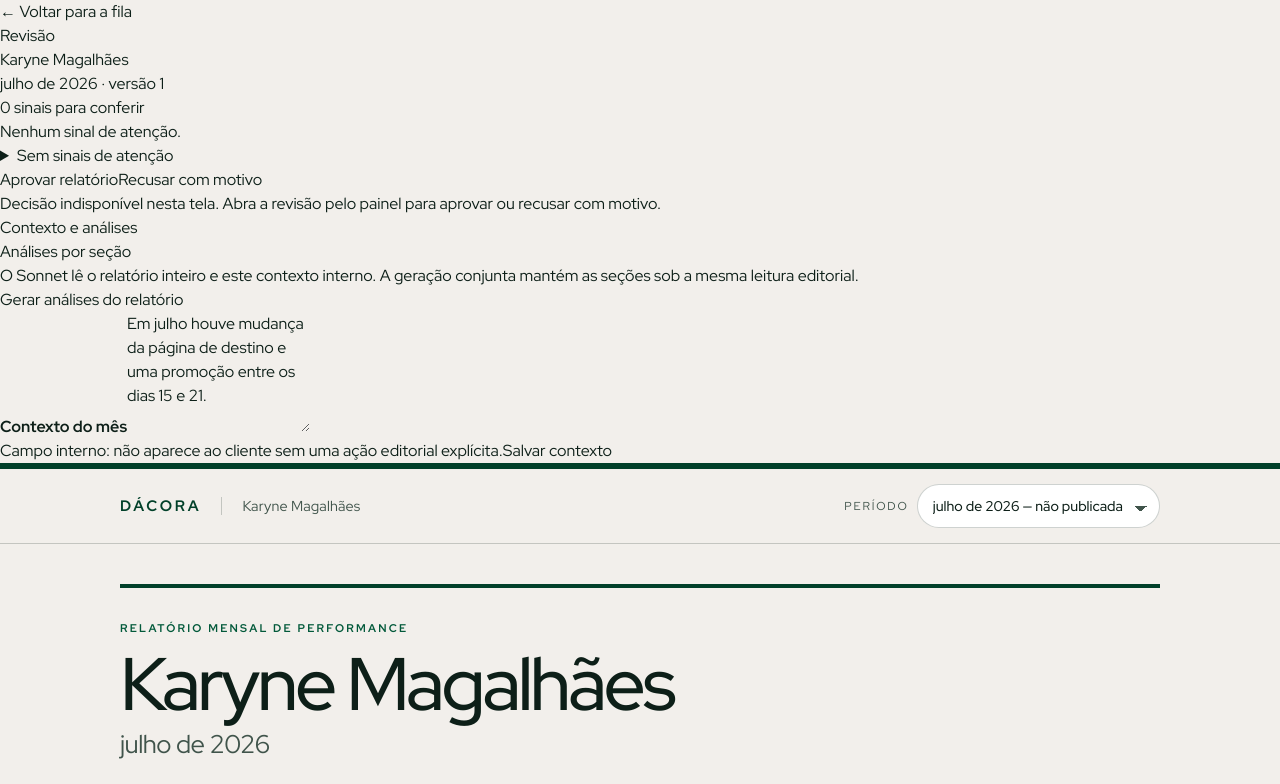
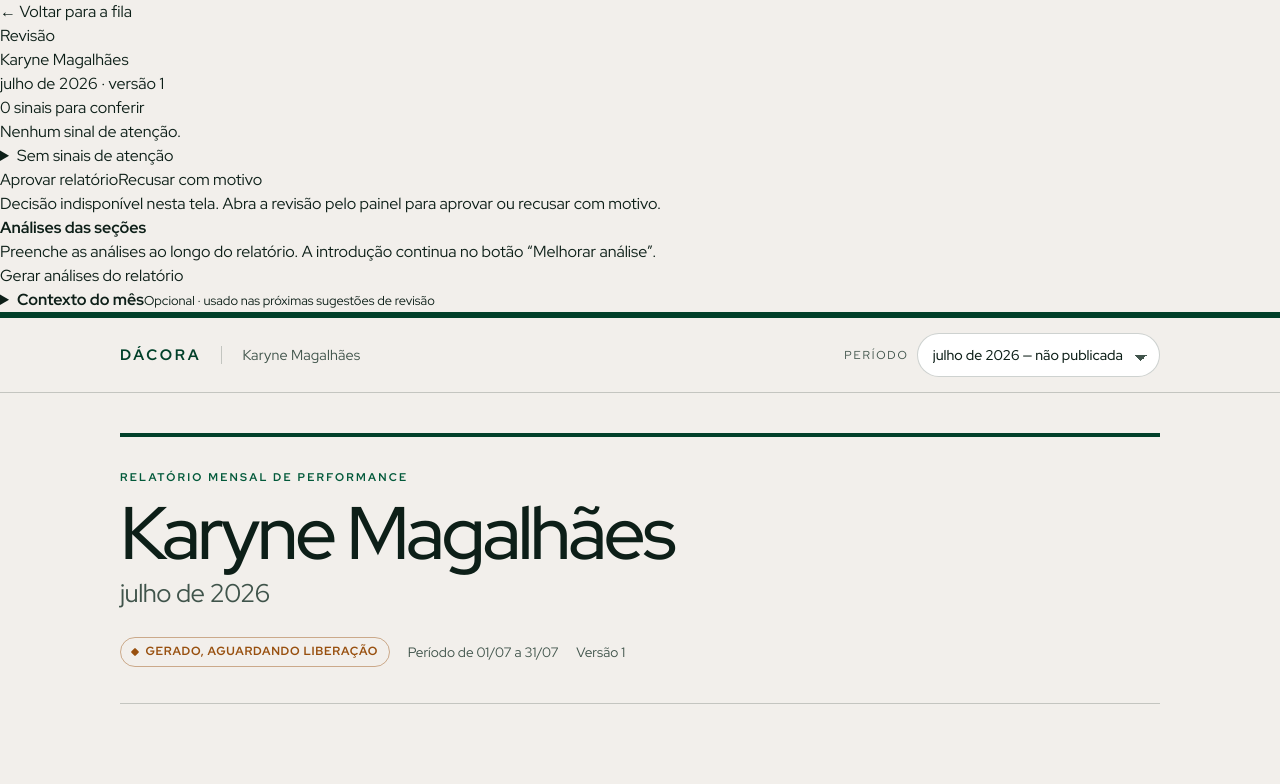
Before and after one commit to flacora-projetos/dacoraLP, a React (Vite) app: page /painel-de-relatorios/revisao-local-ra1 in a window 1280 px wide. Shown: the top 784 px of the page. Built offline with nearby package versions, Linux system fonts and the light colour scheme.

Commit message:
refine RA analysis UX flows

```diff
--- a/src/painel/AnaliseIntroducao.tsx
+++ b/src/painel/AnaliseIntroducao.tsx
@@ -3,6 +3,10 @@ import { rotuloDaAuditoria } from './modoAnalise';
 
 export type AcaoDaIntroducao = 'carregar' | 'gerar' | 'aplicar' | 'editar' | 'desfazer';
 export interface SugestaoDaIntroducao { id: string; estado: string; texto: string; checksum: string; modelo?: string | null; }
+
+export function sugestaoDaIntroducaoEstaFechada(sugestao: SugestaoDaIntroducao | null): boolean {
+  return sugestao?.estado === 'aplicada' || sugestao?.estado === 'editada' || sugestao?.estado === 'desfeita';
+}
 
 export function AnaliseIntroducao({
   original,
@@ -89,7 +93,10 @@ export function AnaliseIntroducao({
       {estado === 'carregando' && <p className="dcp-analise-introducao__estado" aria-live="polite">Carregando sugestão editorial…</p>}
       {mensagem && <p className="dcp-analise-introducao__erro" role="alert">{mensagem} O texto original permanece preservado.</p>}
       {sugestao?.estado === 'desfeita' && <p className="dcp-analise-introducao__estado" aria-live="polite">Sugestão desfeita. O texto original foi restaurado.</p>}
-      {sugestao && sugestao.estado !== 'desfeita' && (
+      {(sugestao?.estado === 'aplicada' || sugestao?.estado === 'editada') && (
+        <p className="dcp-analise-introducao__estado" aria-live="polite">Revisão aplicada à introdução. Use “Melhorar análise” para gerar uma nova proposta.</p>
+      )}
+      {sugestao && !sugestaoDaIntroducaoEstaFechada(sugestao) && (
         <div className="dcp-analise-introducao__comparacao">
           <div><strong>Original</strong><p>{original}</p></div>
           <div><strong>Sugestão</strong>{sugestao.modelo && <small className="dcp-analise-modelo">{rotuloDaAuditoria(sugestao.modelo)}</small>}{editando ? (
--- a/src/painel/AnalisesSecao.tsx
+++ b/src/painel/AnalisesSecao.tsx
@@ -6,6 +6,10 @@ export interface SugestaoSecao { id: string; secao: string; estado: string; text
 export interface ContextoMesSeguro { texto: string; atualizadoPor?: string; atualizadoEm?: string; }
 export type AcaoAnalisesUI = 'carregar' | 'salvar_contexto' | 'gerar_todas' | 'gerar_secao' | 'aplicar' | 'editar' | 'desfazer';
 export interface ResultadoAnalisesUI { contexto?: ContextoMesSeguro | null; sugestoes?: SugestaoSecao[]; sugestao?: SugestaoSecao | null; espacos?: EspacoAnaliticoSeguro[]; }
+
+export function sugestaoDaSecaoEstaFechada(sugestao: SugestaoSecao | undefined): boolean {
+  return sugestao?.estado === 'aplicada' || sugestao?.estado === 'editada' || sugestao?.estado === 'desfeita';
+}
 
 interface EstadoAnalises {
   espacos: Map<string, EspacoAnaliticoSeguro>;
@@ -72,9 +76,9 @@ export function AnalisesSecaoProvider({
     try {
       const resultado = await aoAcionar('gerar_todas');
       setSugestoes(mapaDeSugestoes(resultado.sugestoes ?? []));
-      setMensagem('Análises geradas em conjunto. Revise cada seção antes de aplicar.');
+      setMensagem('Análises das seções geradas. Revise cada proposta antes de aplicar.');
     } catch (erro) {
-      setMensagem(erro instanceof Error ? erro.message : 'As análises não puderam ser geradas.');
+      setMensagem(erro instanceof Error ? erro.message : 'As análises das seções não puderam ser geradas.');
     } finally { setOcupada(false); }
   }
 
@@ -95,31 +99,36 @@ export function AnalisesSecaoProvider({
   if (!podeRevisar) return <>{children}</>;
   return (
     <ContextoAnalises.Provider value={{ espacos: espacosMap, sugestoes, ocupada, mensagem, agir }}>
-      <aside className="dcp-analises-relatorio" aria-label="Análises assistidas do relatório">
+      <aside className="dcp-analises-relatorio" aria-label="Análises assistidas das seções do relatório">
         <div className="dcp-analises-relatorio__cabecalho">
           <div>
-            <p className="dcp-eyebrow">Contexto e análises</p>
-            <h3>Análises por seção</h3>
-            <p>O Sonnet lê o relatório inteiro e este contexto interno. A geração conjunta mantém as seções sob a mesma leitura editorial.</p>
+            <strong>Análises das seções</strong>
+            <p>Preenche as análises ao longo do relatório. A introdução continua no botão “Melhorar análise”.</p>
           </div>
-          <button type="button" className="dcp-botao dcp-botao--primario" disabled={ocupada || espacos.length === 0} onClick={() => void gerarTodas()}>
+          <button type="button" className="dcp-botao dcp-botao--discreto" disabled={ocupada} onClick={() => void gerarTodas()}>
             Gerar análises do relatório
           </button>
         </div>
-        <label htmlFor="dcp-contexto-mes"><strong>Contexto do mês</strong></label>
+        <details className="dcp-contexto-mes">
+          <summary>
+            <span><strong>Contexto do mês</strong><small>Opcional · usado nas próximas sugestões de revisão</small></span>
+          </summary>
+          <p>Adicione fatos internos que não aparecem nas plataformas. O modelo selecionado lê este contexto junto com o relatório.</p>
+          <label className="dcp-sr" htmlFor="dcp-contexto-mes">Contexto do mês</label>
           <textarea
             id="dcp-contexto-mes"
-          rows={5}
+            rows={4}
             value={contexto}
             onChange={(evento) => setContexto(evento.target.value)}
             placeholder="Ex.: houve promoção, mudança de página, falta de estoque ou alteração na qualidade dos leads."
           />
           <div className="dcp-analises-relatorio__rodape">
-          <span>Campo interno: não aparece ao cliente sem uma ação editorial explícita.</span>
+            <span>Interno: não aparece ao cliente sem ação editorial explícita.</span>
             <button type="button" className="dcp-botao dcp-botao--discreto" disabled={ocupada || contexto === contextoSalvo} onClick={() => void salvarContexto()}>
               Salvar contexto
             </button>
           </div>
+        </details>
         {mensagem && <p className="dcp-analises-relatorio__mensagem" aria-live="polite">{mensagem}</p>}
       </aside>
       {children}
@@ -153,7 +162,7 @@ export function AnaliseDaSecao({ secao }: { secao: string }) {
             ✎ Refinar análise
           </button>
         </div>
-        {sugestao && sugestao.estado !== 'desfeita' && (
+        {sugestao && !sugestaoDaSecaoEstaFechada(sugestao) && (
           <div className="dcp-analise-secao__sugestao">
             {sugestao.modelo && <small className="dcp-analise-modelo">{rotuloDaAuditoria(sugestao.modelo)}</small>}
             {editando ? <textarea aria-label={`Editar análise de ${espaco.titulo}`} rows={7} value={texto} onChange={(evento) => setTexto(evento.target.value)} /> : <p>{sugestao.texto}</p>}
--- a/src/painel/Revisao.tsx
+++ b/src/painel/Revisao.tsx
@@ -33,6 +33,7 @@ import {
 } from './AnalisesSecao';
 import { espacosAnaliticosDoSnapshot } from '../reports/blocos/analise';
 import { OPCOES_MODO_ANALISE, type ModoAnaliseUI } from './modoAnalise';
+import { afirmacoesDaIntroducaoRevisada } from './revisaoAnalise';
 
 export function RevisaoApresentada({
   relatorio,
@@ -58,7 +59,13 @@ export function RevisaoApresentada({
   const [introducaoRevisada, setIntroducaoRevisada] = useState<string | null>(null);
   const snapshotDaRevisao = useMemo(() => {
     if (!relatorio || !introducaoRevisada) return relatorio?.snapshot;
-    return { ...relatorio.snapshot, leitura: { ...relatorio.snapshot.leitura, resumoExecutivo: [{ texto: introducaoRevisada, sustentadaPor: [] }] } };
+    return {
+      ...relatorio.snapshot,
+      leitura: {
+        ...relatorio.snapshot.leitura,
+        resumoExecutivo: afirmacoesDaIntroducaoRevisada(introducaoRevisada),
+      },
+    };
   }, [relatorio, introducaoRevisada]);
   const introducaoOriginal = relatorio?.snapshot.leitura.resumoExecutivo.map((item) => item.texto).join('\n\n') ?? '';
   const espacosAnaliticos = useMemo(() => relatorio ? espacosAnaliticosDoSnapshot(relatorio.snapshot).map(({ secao, blocoId, titulo, objetivo }) => ({ secao, blocoId, titulo, objetivo })) : [], [relatorio]);
@@ -82,12 +89,12 @@ export function RevisaoApresentada({
     />
   ) : null;
   const seletorDeModelo = relatorio?.podeDecidir && modoAnalise && aoMudarModoAnalise ? (
-    <section className="dcp-modo-analise" aria-label="Modelo da analise assistida">
-      <label htmlFor="dcp-modo-analise">Modelo para a proxima geracao</label>
+    <section className="dcp-modo-analise" aria-label="Modelo da análise assistida">
+      <label htmlFor="dcp-modo-analise">Modelo de IA</label>
       <select id="dcp-modo-analise" value={modoAnalise} onChange={(evento) => aoMudarModoAnalise(evento.target.value as ModoAnaliseUI)}>
         {OPCOES_MODO_ANALISE.map((opcao) => <option key={opcao.valor} value={opcao.valor}>{opcao.rotulo}</option>)}
       </select>
-      <p>Comparacao manual: avalie utilidade analitica, aderencia ao escopo, sobrealcance, concisao e completude. Os modos explicitos nao usam fallback.</p>
+      <p>Usado nas próximas sugestões de revisão.</p>
     </section>
   ) : null;
   return <RevisaoMoldura
--- a/src/painel/painel.css
+++ b/src/painel/painel.css
@@ -1909,21 +1909,23 @@
   border-radius: 0.8rem;
   background: var(--dc-superficie);
   color: var(--dc-tinta);
-  box-shadow: 0 10px 28px rgba(13, 31, 24, 0.18);
+  box-shadow: 0 6px 18px rgba(13, 31, 24, 0.1);
 }
 
 .dcp-analise-introducao .dcp-eyebrow { color: var(--dc-verde-medio); }
 
 .dcp-modo-analise {
-  margin: 0 0 1rem;
-  padding: 0.85rem 1rem;
-  border: 1px solid var(--dc-filete);
-  border-radius: 0.65rem;
-  background: var(--dc-superficie);
-}
-.dcp-modo-analise label { display: block; margin-bottom: 0.35rem; color: var(--dc-tinta); font-weight: 650; }
-.dcp-modo-analise select { max-width: 100%; min-height: 44px; padding: 0.55rem 0.7rem; border: 1px solid var(--dc-filete-forte); border-radius: 0.45rem; background: var(--dc-canvas); color: var(--dc-tinta); font: inherit; }
-.dcp-modo-analise p { margin: 0.45rem 0 0; color: var(--dc-cinza); font-size: 0.8rem; line-height: 1.45; }
+  margin: 0 0 0.75rem;
+  display: flex;
+  align-items: center;
+  flex-wrap: wrap;
+  gap: 0.45rem 0.7rem;
+  color: var(--dc-cinza);
+  font-size: 0.8rem;
+}
+.dcp-modo-analise label { color: var(--dc-tinta); font-weight: 650; }
+.dcp-modo-analise select { max-width: min(100%, 24rem); min-height: 36px; padding: 0.35rem 0.6rem; border: 1px solid var(--dc-filete-forte); border-radius: 0.45rem; background: var(--dc-superficie); color: var(--dc-tinta); font: inherit; }
+.dcp-modo-analise p { margin: 0; line-height: 1.4; }
 .dcp-analise-modelo { display: block; margin-top: 0.25rem; color: var(--dc-cinza); font-size: 0.74rem; line-height: 1.4; }
 
 .dcp-analise-introducao .dcp-botao--primario {
@@ -1992,16 +1994,33 @@
 }
 
 .dcp-analises-relatorio {
-  margin: 1rem 0 1.5rem;
-  padding: clamp(1rem, 2vw, 1.5rem);
+  margin: 0 0 1rem;
+  color: var(--dc-tinta-suave);
+}
+
+.dcp-analises-relatorio__cabecalho {
+  display: flex;
+  align-items: flex-start;
+  justify-content: space-between;
+  gap: 0.75rem 1rem;
+  flex-wrap: wrap;
+  margin-bottom: 0.65rem;
+}
+.dcp-analises-relatorio__cabecalho > div { max-width: 48rem; }
+.dcp-analises-relatorio__cabecalho strong { color: var(--dc-tinta); font-size: 0.9rem; }
+.dcp-analises-relatorio__cabecalho p { margin-top: 0.2rem; color: var(--dc-cinza); font-size: 0.8rem; line-height: 1.45; }
+
+.dcp-contexto-mes {
   border: 1px solid var(--dc-filete);
-  border-left: 4px solid var(--dc-verde-medio);
-  border-radius: 0.75rem;
+  border-radius: 0.65rem;
   background: var(--dc-superficie);
-  color: var(--dc-tinta-suave);
-}
-
-.dcp-analises-relatorio__cabecalho,
+  padding: 0.7rem 0.85rem;
+}
+.dcp-contexto-mes summary { cursor: pointer; color: var(--dc-tinta); }
+.dcp-contexto-mes summary > span { display: inline-flex; align-items: baseline; flex-wrap: wrap; gap: 0.35rem 0.55rem; }
+.dcp-contexto-mes summary small { color: var(--dc-cinza); font-size: 0.76rem; font-weight: 400; }
+.dcp-contexto-mes > p { margin: 0.65rem 0; color: var(--dc-cinza); font-size: 0.82rem; line-height: 1.5; }
+
 .dcp-analises-relatorio__rodape,
 .dcp-analise-secao__topo,
 .dcp-analise-secao__acoes {
@@ -2012,9 +2031,7 @@
   flex-wrap: wrap;
 }
 
-.dcp-analises-relatorio h3 { margin: 0.15rem 0 0.35rem; color: var(--dc-tinta); }
 .dcp-analises-relatorio p { margin: 0; }
-.dcp-analises-relatorio label { display: block; margin: 1rem 0 0.4rem; color: var(--dc-tinta); }
 .dcp-analises-relatorio textarea,
 .dcp-analise-secao textarea {
   box-sizing: border-box;
--- /dev/null
+++ b/src/painel/revisaoAnalise.ts
@@ -0,0 +1,11 @@
+export function afirmacoesDaIntroducaoRevisada(texto: string) {
+  const paragrafos = texto
+    .split(/\n\s*\n/)
+    .map((paragrafo) => paragrafo.trim())
+    .filter(Boolean);
+
+  return (paragrafos.length > 0 ? paragrafos : [texto]).map((paragrafo) => ({
+    texto: paragrafo,
+    sustentadaPor: [] as string[],
+  }));
+}
```
Also changed, not shown: scripts/verifica-painel-analise-introducao.mts, scripts/verifica-painel-analises-secao.mts, scripts/verifica-painel-revisao.mts, 1 other file (tests, documents, lock files or other folders). Lines whose indentation alone changed are shown as unchanged.
